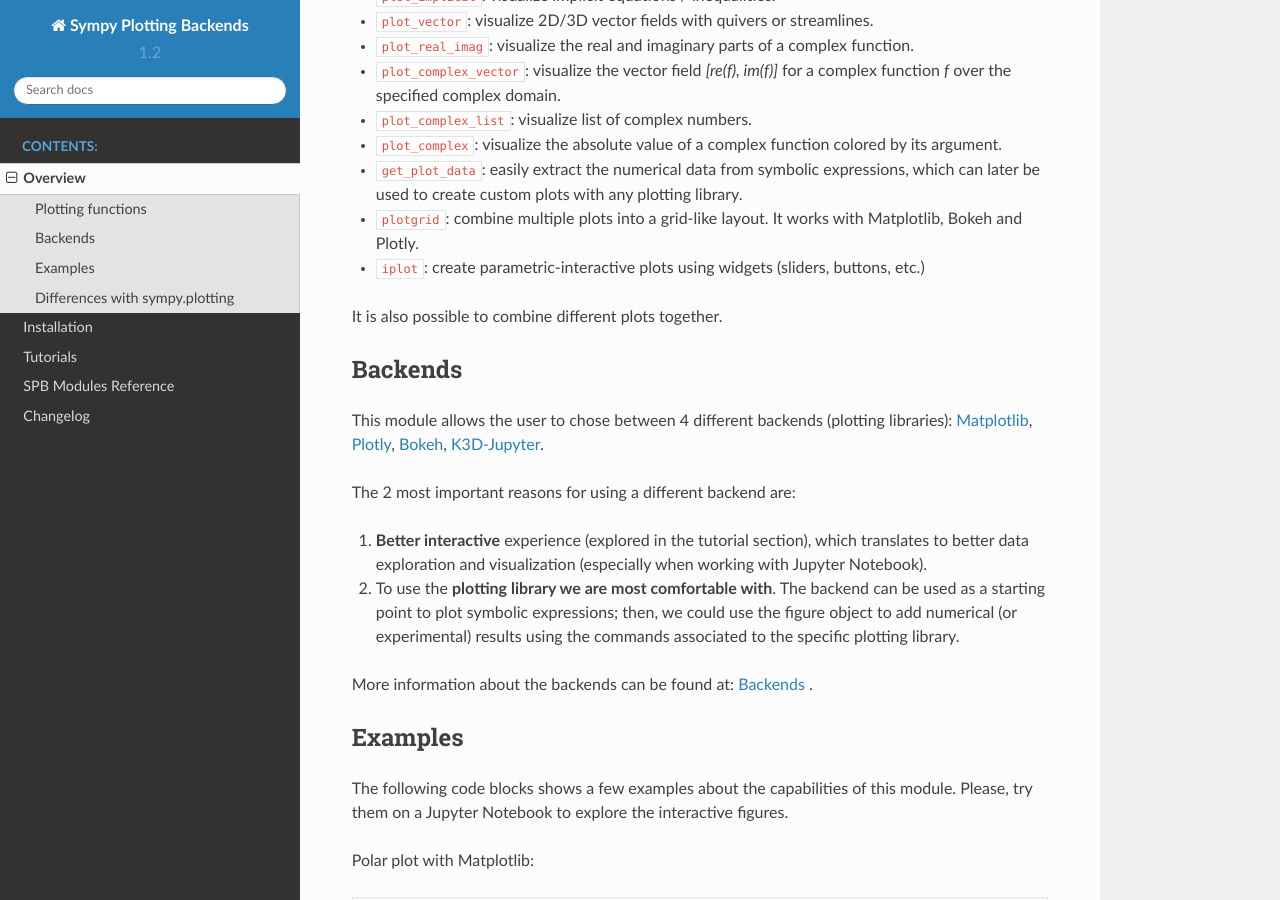
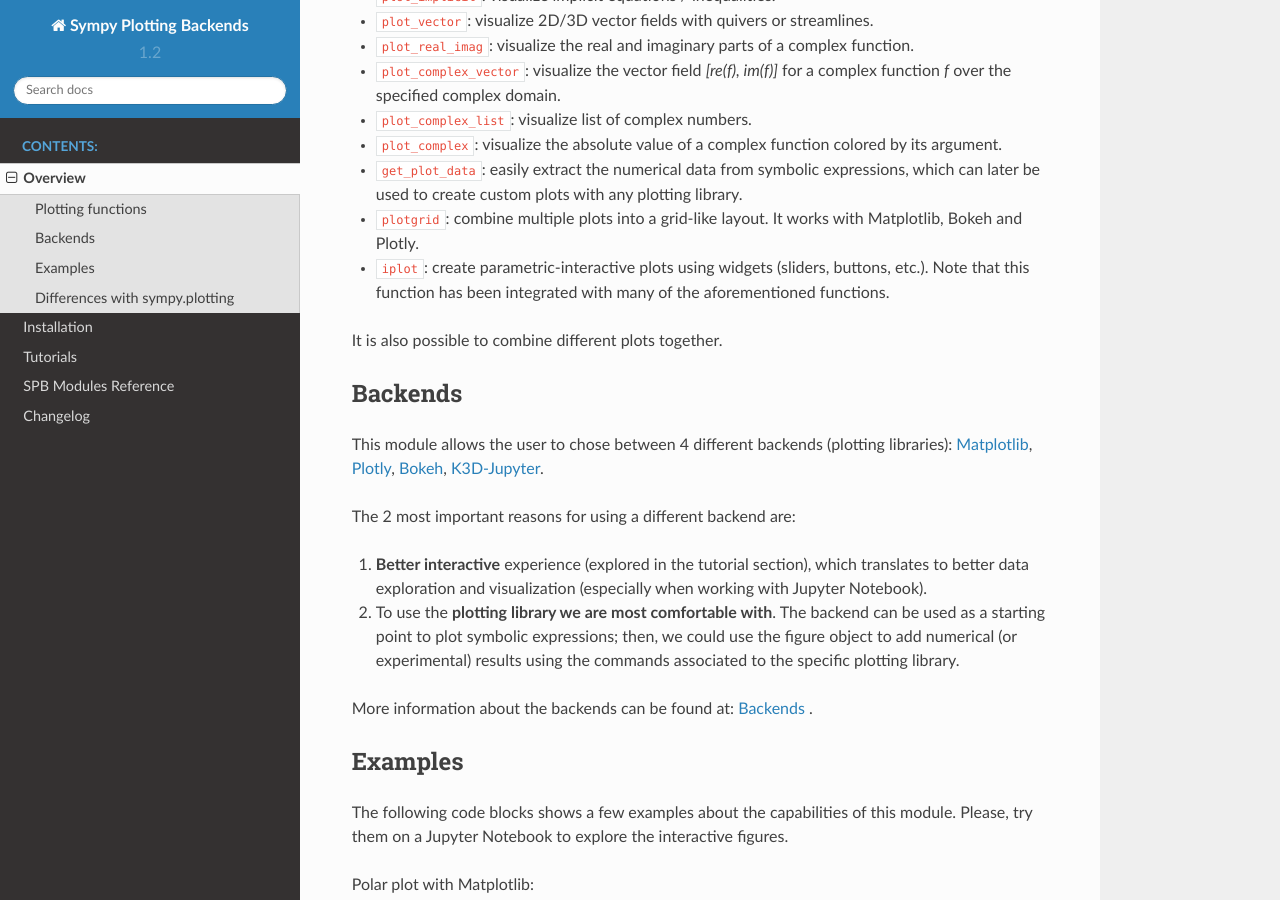
Before and after one commit to Davide-sd/sympy-plot-backends, a Sphinx documentation site: the page built from doc/source/overview.rst, in a window 1280 px wide and 900 px high, scrolled down 601 px. Built offline with Sphinx 7.4.7 and the Read the Docs theme 2.0.0, drawn with Linux system fonts in a browser that asks for light colours.

Commit message:
updated overview

```diff
--- a/doc/source/overview.rst
+++ b/doc/source/overview.rst
@@ -37,7 +37,8 @@ The following functions are exposed by this module:
 * ``plotgrid``: combine multiple plots into a grid-like layout. It works with
   Matplotlib, Bokeh and Plotly.
 * ``iplot``: create parametric-interactive plots using widgets (sliders,
-  buttons, etc.)
+  buttons, etc.). Note that this function has been integrated with many of the
+  aforementioned functions.
 
 It is also possible to combine different plots together.
 
```
